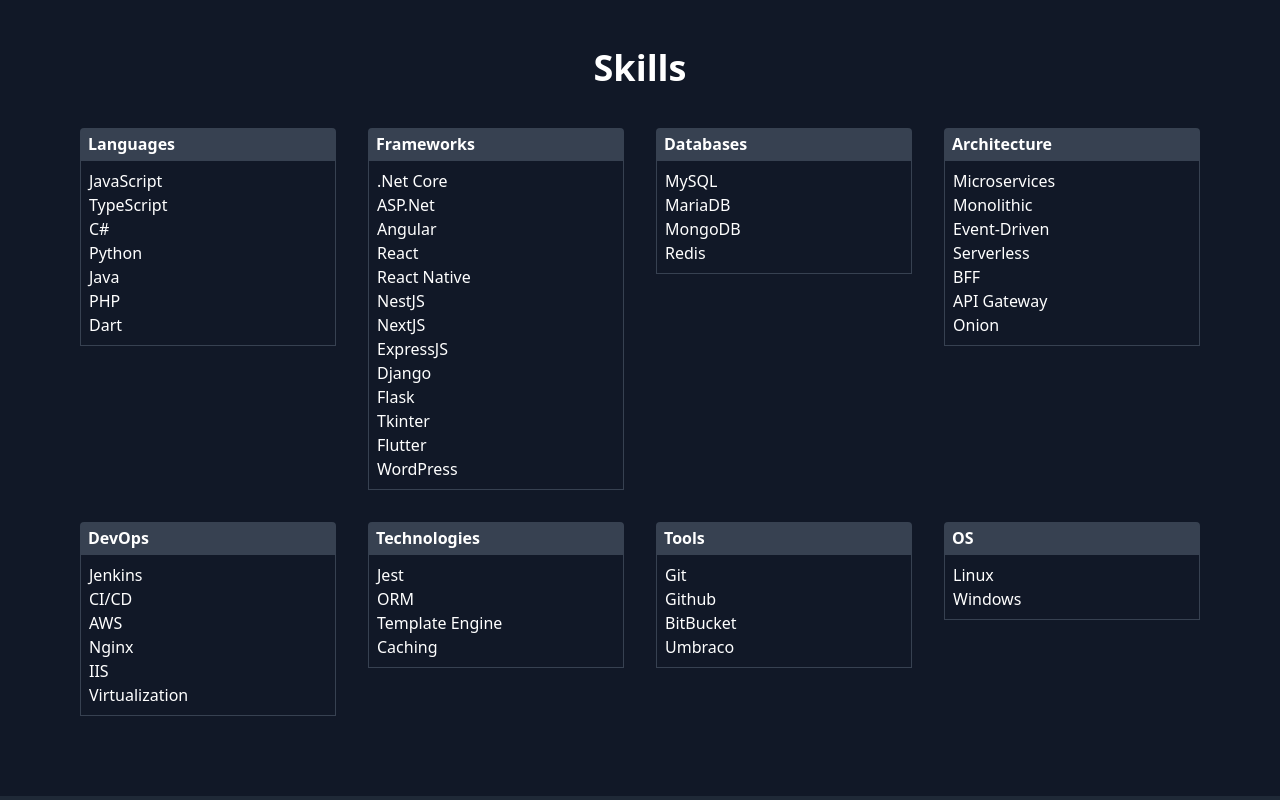
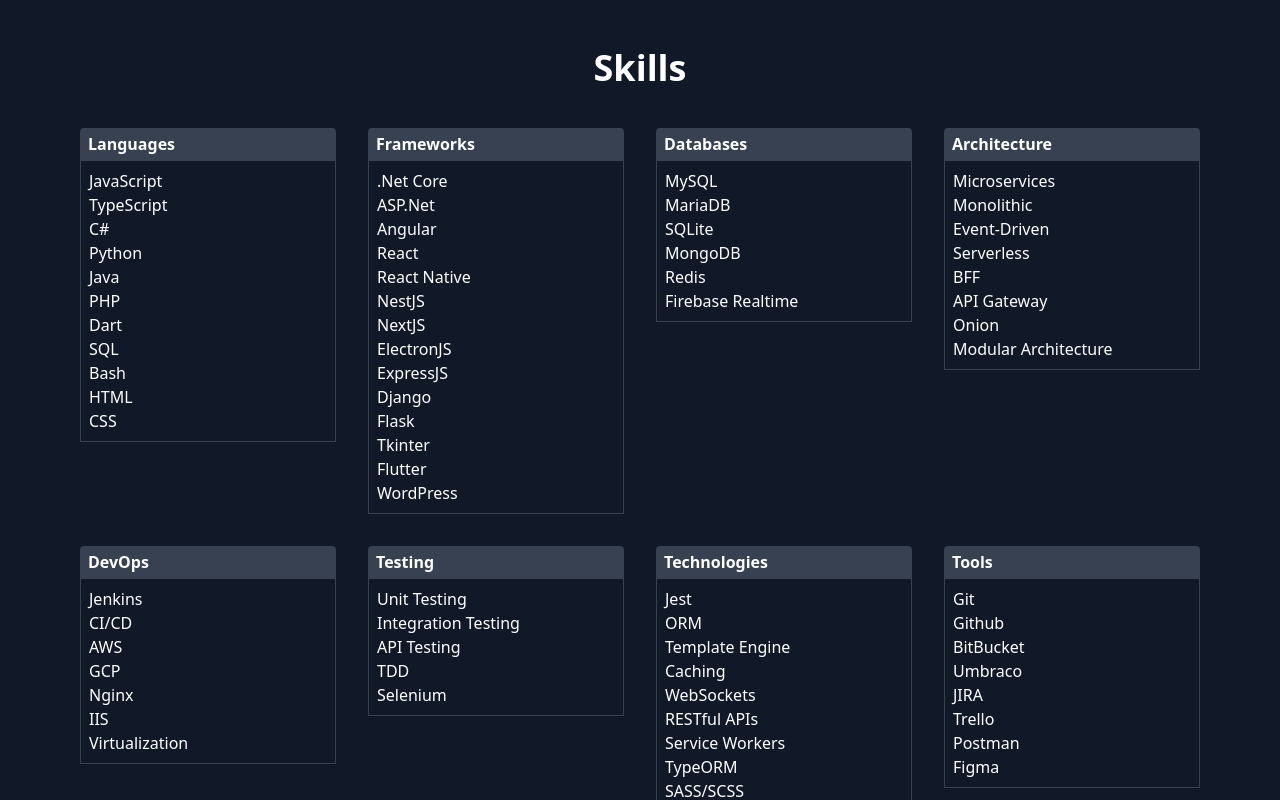
Before and after one commit to Shaked-Aharon/portfolio, a React (Vite) app: page / in a window 1280 px wide. Shown: the part 1280-2080 px from the top of the page. Built offline with nearby package versions, Linux system fonts and the light colour scheme.

Commit message:
Updated Skill Lists

```diff
--- a/src/components/skills.tsx
+++ b/src/components/skills.tsx
@@ -1,11 +1,12 @@
 const skills = [
-    { name: 'Languages', skills: ['JavaScript', 'TypeScript', 'C#', 'Python', 'Java', 'PHP', 'Dart'] },
-    { name: 'Frameworks', skills: ['.Net Core', 'ASP.Net', 'Angular', 'React', 'React Native', 'NestJS', 'NextJS', 'ExpressJS', 'Django', 'Flask', 'Tkinter', 'Flutter', 'WordPress'] },
-    { name: 'Databases', skills: ['MySQL', 'MariaDB', 'MongoDB', 'Redis'] },
-    { name: 'Architecture', skills: ['Microservices', 'Monolithic', 'Event-Driven', 'Serverless', 'BFF', 'API Gateway', 'Onion'] },
-    { name: 'DevOps', skills: ['Jenkins', 'CI/CD', 'AWS', 'Nginx', 'IIS', 'Virtualization'] },
-    { name: 'Technologies', skills: ['Jest', 'ORM', 'Template Engine', 'Caching'] },
-    { name: 'Tools', skills: ['Git', 'Github', 'BitBucket', 'Umbraco'] },
+    { name: 'Languages', skills: ['JavaScript', 'TypeScript', 'C#', 'Python', 'Java', 'PHP', 'Dart', 'SQL', 'Bash', 'HTML', 'CSS'] },
+    { name: 'Frameworks', skills: ['.Net Core', 'ASP.Net', 'Angular', 'React', 'React Native', 'NestJS', 'NextJS', 'ElectronJS', 'ExpressJS', 'Django', 'Flask', 'Tkinter', 'Flutter', 'WordPress'] },
+    { name: 'Databases', skills: ['MySQL', 'MariaDB', 'SQLite', 'MongoDB', 'Redis', 'Firebase Realtime'] },
+    { name: 'Architecture', skills: ['Microservices', 'Monolithic', 'Event-Driven', 'Serverless', 'BFF', 'API Gateway', 'Onion', 'Modular Architecture'] },
+    { name: 'DevOps', skills: ['Jenkins', 'CI/CD', 'AWS', 'GCP', 'Nginx', 'IIS', 'Virtualization'] },
+    { name: 'Testing', skills: ['Unit Testing', 'Integration Testing', 'API Testing', 'TDD', 'Selenium'] },
+    { name: 'Technologies', skills: ['Jest', 'ORM', 'Template Engine', 'Caching', 'WebSockets', 'RESTful APIs', 'Service Workers', 'TypeORM', 'SASS/SCSS', 'PWA', 'Webpack', 'Babel'] },
+    { name: 'Tools', skills: ['Git', 'Github', 'BitBucket', 'Umbraco', 'JIRA', 'Trello', 'Postman', 'Figma'] },
     { name: 'OS', skills: ['Linux', 'Windows'] },
 ]
 
@@ -13,7 +14,7 @@
     return (
         <section id="skills" className="skills-section py-20 px-6 md:px-20">
             <h2 className="text-4xl font-semibold text-center mb-10">Skills</h2>
-            <div className="grid grid-cols-2 md:grid-cols-4 gap-8">
+            <div className="grid grid-cols-2 sm:grid-cols-3 lg:grid-cols-4 gap-8">
                 {skills.map(category => (
                     <div key={category.name}>
                         <p className="font-bold bg-gray-700 px-2 py-1 rounded-t">{category.name}</p>
```
Also changed, not shown: 3 other files (tests, documents, lock files or other folders).
